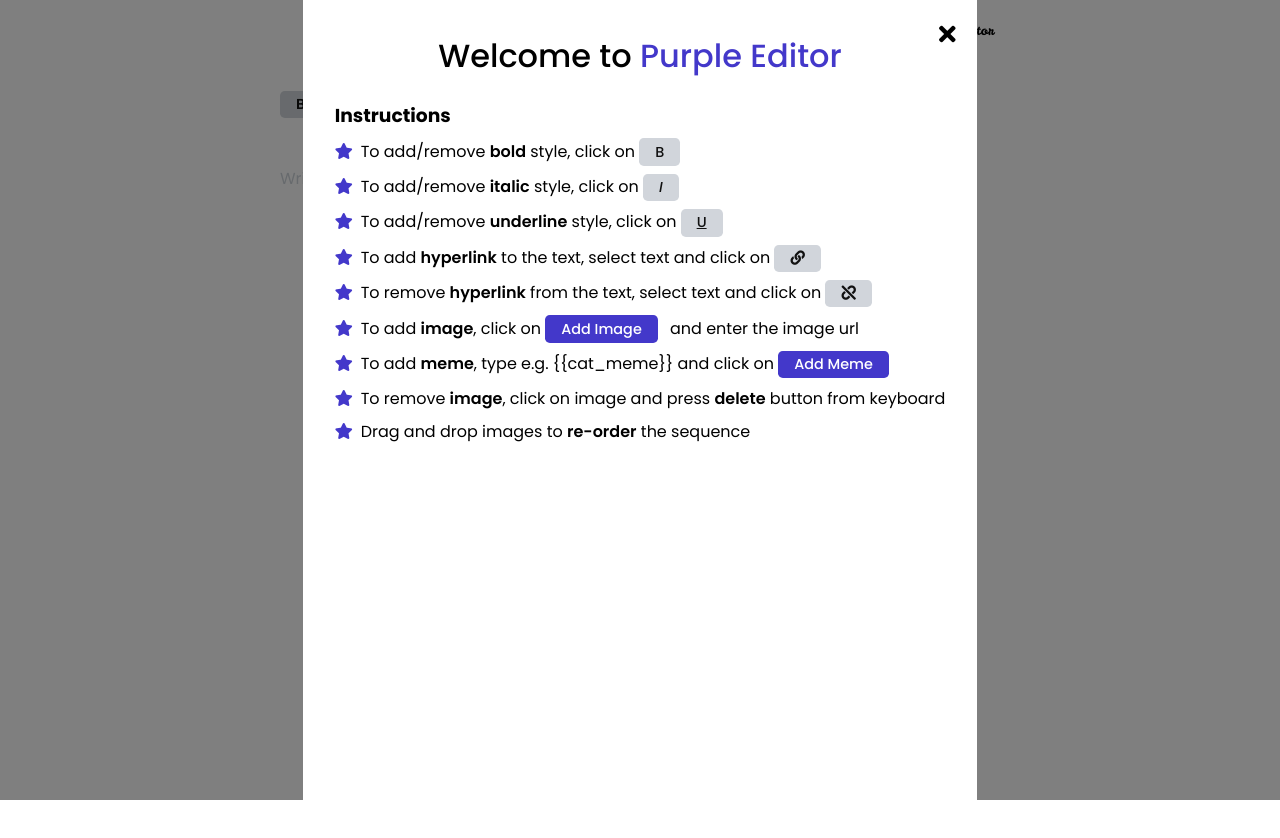
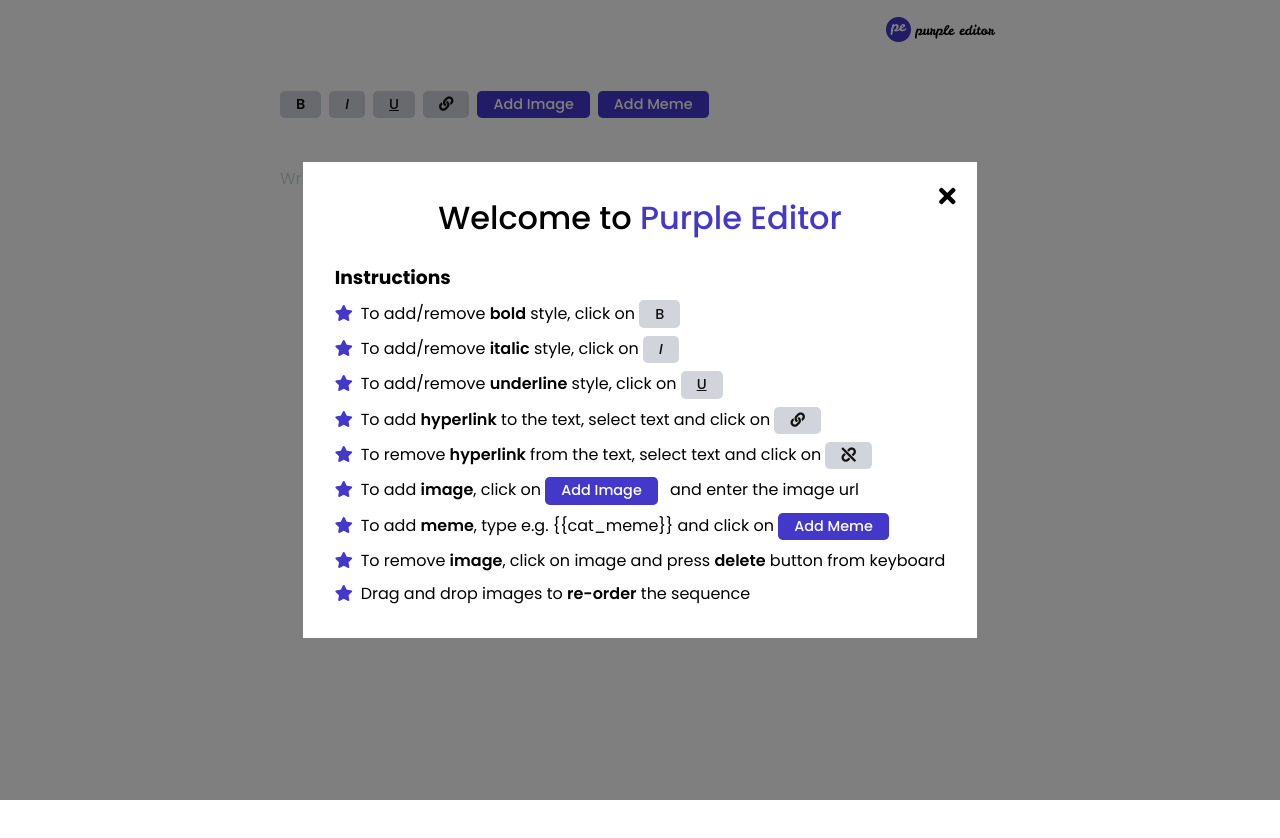
Before and after one commit to AnkitaBagale/rich-text-editor, a React (Create React App) app: page / in a window 1280 px wide. Shown: the top 838 px of the page. Built offline with nearby package versions, Linux system fonts and the light colour scheme; no server answers.

Commit message:
fix: instructions page

```diff
--- a/src/App.css
+++ b/src/App.css
@@ -114,7 +114,7 @@
 	overflow: auto;
 	position: relative;
 	overflow-y: auto;
-	height: 100%;
+	max-height: calc(100% - 2rem);
 }
 
 .close-btn {
```
